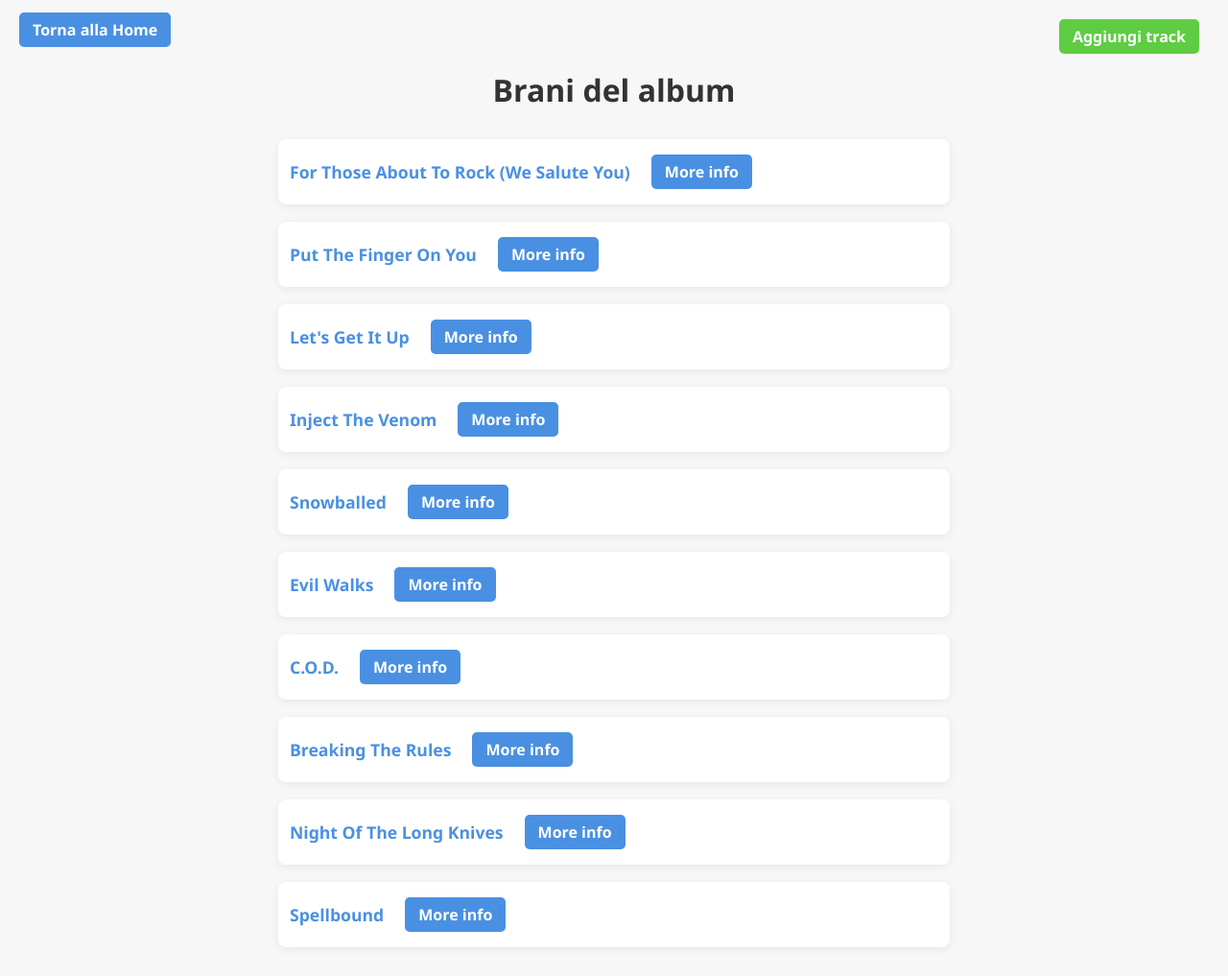
After one commit to maaroufwail/flask-exercise, a Flask app: page /album/1/track in a window 1280 px wide. The commit adds this page. Shown: the whole page at 96% size. Run offline with Flask 3, Linux system fonts and the light colour scheme; data comes from the database, SQL or seed files in the repository.

Commit message:
aggiunta la visualizzazione di track

```diff
--- a/simpleRoute.py
+++ b/simpleRoute.py
@@ -56,15 +56,17 @@ def insert():
 
 #route del effettivo inserimento dell'artista, nel caso in cui l'album non sia vuoto
 # viene inserito anche l'album, altrimenti no
-@app.route('/inserisci-artista-album', methods=['POST'])
+@app.route('/inserisci-artista-album', methods=['POST', 'GET'])
 def inserisci_artista_album():
-    # Ottieni i dati dal modulo
-    artist_name = request.form['artistName']
-    album_title = request.form['albumTitle']
-    idArtist=insert_artist(artist_name).get("data")
-    if album_title:
-        insert_album(album_title, idArtist)
-    return redirect(url_for('list_users'))
+    if request.method != 'POST':
+        return render_template('insertArtistAlbum.html')
+    else:
+        artist_name = request.form['artistName']
+        album_title = request.form['albumTitle']
+        idArtist=insert_artist(artist_name).get("data")
+        if album_title:
+            insert_album(album_title, idArtist)
+        return redirect(url_for('list_users'))
 
 
 #devo ancora implementare una cancellazione a cascata
@@ -127,6 +129,15 @@ def inserisci_album(ArtistId):
         print("non è un post")
         return render_template('insertAlbum.html' , ArtistId=artist_id)
 
+@app.route('/album/<AlbumId>/track')
+def tracks( AlbumId):
+    conn = get_db_connection()
+    query = "SELECT * FROM tracks WHERE AlbumId = ?"
+    tracks = conn.execute(query, (AlbumId,)).fetchall()
+    print(tracks)
+    conn.close()
+    return render_template("tracks.html", tracks=tracks)
+
 
 # main driver function
 if __name__ == '__main__':
--- a/templates/albums.html
+++ b/templates/albums.html
@@ -19,6 +19,7 @@
             <span class="album-title">{{ album['title'] }}</span>
             <form id="delete-album-{{ album['AlbumId'] }}" action="{{ url_for('elimina_album') }}" method="post" style="display:inline;">
                 <input type="hidden" name="AlbumId" value="{{ album['AlbumId'] }}">
+                <a href="{{ url_for('tracks', AlbumId=album['AlbumId']) }}">tracks</a>
                 <button type="button" onclick="confirmDelete('{{ album['AlbumId'] }}')">Elimina</button>
 </form>
                     {% endfor %}
--- a/templates/artists.html
+++ b/templates/artists.html
@@ -2,10 +2,12 @@
 <html>
 <head>
     <title>Lista Utenti</title>
-    <meta name="viewport" content="width=device-width, initial-scale=1">
     <link rel="stylesheet" href="{{ url_for('static', filename='list.css') }}   ">
 </head>
 <body>
+    <div style=" margin: 20px;">
+        <a style="float: inline-end; background-color:rgb(94, 205, 67)" href="{{url_for('inserisci_artista_album')}}">Aggiungi artista</a>
+    </div>
     <h1>Lista Artisti</h1>
     <ul>
         {% for artist in artists %}
--- a/templates/insertArtistAlbum.html
+++ b/templates/insertArtistAlbum.html
@@ -19,7 +19,7 @@
             <label for="albumTitle">Titolo del Album: (opzionale)</label>
             <input type="text" id="albumTitle" name="albumTitle">
 
-            <button type="submit">Invia</button>
+            <button type="submit">Inserisci</button>
         </form>
     </div>
 </body>
--- /dev/null
+++ b/templates/tracks.html
@@ -0,0 +1,26 @@
+<!DOCTYPE html>
+<html lang="it">
+<head>
+    <meta charset="UTF-8">
+    <title>track del album</title>
+<link rel="stylesheet" href="{{ url_for('static', filename='list.css') }}   ">
+</head>
+<body>
+        <div style=" margin: 20px;">
+        <a  href="{{ url_for('list_users') }}">Torna alla Home</a>
+        <a style="float: inline-end; background-color:rgb(94, 205, 67)" href="{{ request.path.rstrip('/') }}/insert-track">Aggiungi track</a>
+    </div>
+    <h1>Brani del album</h1>
+    <ul>
+        {% for track in tracks %}
+        <li>
+            <div class="artist-row">
+                <span class="artist-id">{{ track['name'] }}</span>
+                <a href=" ">More info</a>
+            </div>
+
+        </li>
+        {% endfor %}
+    </ul>
+</body>
+</html>
```
Also changed, not shown: static/form.css (indentation only).
